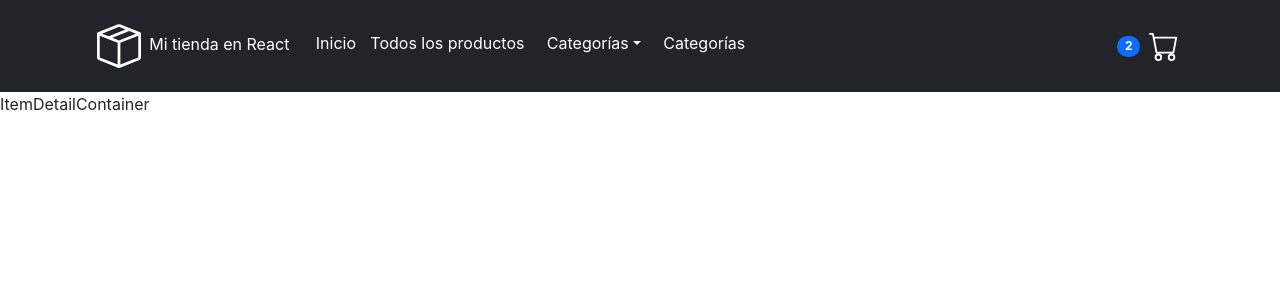
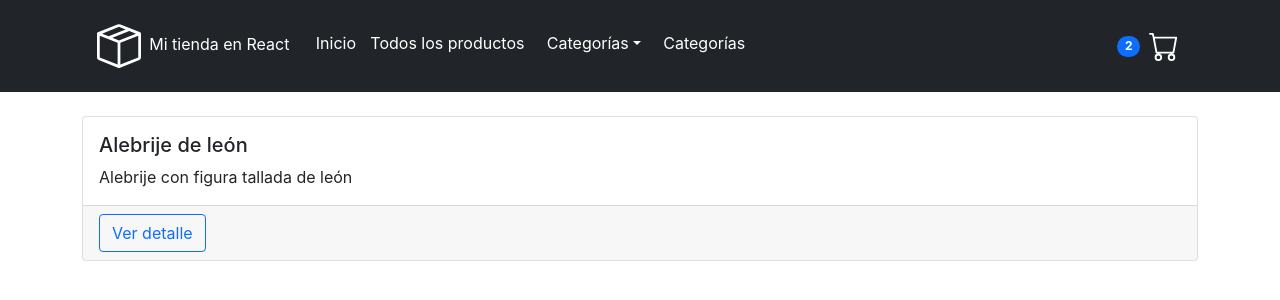
Before and after one commit to jorgefalconcampos/e-commerce-react, a React (Vite) app: page /detail/1 in a window 1280 px wide. Shown: the top 300 px of the page. Built offline with nearby package versions, Linux system fonts and the light colour scheme.

Commit message:
vista de detalle

```diff
--- a/src/App.jsx
+++ b/src/App.jsx
@@ -9,6 +9,7 @@ import Error404 from './components/General/Errors/Error404'
 import CartDetail from './components/Cart/CartDetail/CartDetail'
 import ItemListContainer from "./components/ItemListContainer/ItemListContainer"
 import ItemDetailContainer from './components/ItemDetailContainer/ItemDetailContainer'
+import ItemDetail from './components/ItemDetailContainer/ItemDetail'
 // estilos
 import "./App.css"
 import 'bootstrap/dist/css/bootstrap.min.css';
--- a/src/components/ItemDetailContainer/ItemDetail.jsx
+++ b/src/components/ItemDetailContainer/ItemDetail.jsx
@@ -0,0 +1,26 @@
+import Col from "react-bootstrap/Col";
+import Button from "react-bootstrap/Button";
+import Card from "react-bootstrap/Card";
+
+const ItemDetail = ({ item }) => {
+  return (
+    <Col>
+      <Card>
+        {/* <Card.Img variant="top" src={item.src} /> */}
+        <Card.Body>
+          <Card.Title>
+            {item.nombre}
+          </Card.Title>
+          <Card.Text>
+            {item.detalle}
+          </Card.Text>
+        </Card.Body>
+        <Card.Footer>
+            <Button variant="outline-primary">Ver detalle</Button>
+        </Card.Footer>
+      </Card>
+    </Col>
+  );
+}
+
+export default ItemDetail;
--- a/src/components/ItemDetailContainer/ItemDetailContainer.jsx
+++ b/src/components/ItemDetailContainer/ItemDetailContainer.jsx
@@ -1,21 +1,35 @@
-import { useParams } from "react-router-dom"
-
-// import Container from "react-bootstrap/Container";
-// import Row from "react-bootstrap/Row";
-// import Col from "react-bootstrap/Col";
-// import Button from "react-bootstrap/Button";
-// import Card from "react-bootstrap/Card";
+import { useState, useEffect } from "react";
+import { useParams } from "react-router-dom";
+import { getFetch } from "../../helpers/getFetch";
+import LoadingScreen from "../General/LoadingScreen/LoadingScreen";
+import ItemDetail from "./ItemDetail";
+import Container from "react-bootstrap/Container";
 
 const ItemDetailContainer = () => {
+  const [product, setProduct] = useState([]);
+  const [loading, setLoading] = useState(true);
+  const { productId } = useParams();
 
-  const obj = useParams();
-  console.log(obj);
+  useEffect(() => {
+    getFetch
+      .then((resp) => setProduct(
+        resp.find((prod) => prod.id === Number(productId))
+      ))
+      .catch((err) => console.log(err))
+      .finally(() => setLoading(false));
+  }, productId);
+
+  console.log(productId);
 
   // Ya con un products.filter((product) => product.id === id) sale
 
   return (
-    <div>ItemDetailContainer</div>
-  )
-}
+    <div>
+      <Container className="py-4">
+        {loading ? <LoadingScreen /> : <ItemDetail item={product}/>}
+      </Container>
+    </div>
+  );
+};
 
-export default ItemDetailContainer
+export default ItemDetailContainer;
```
